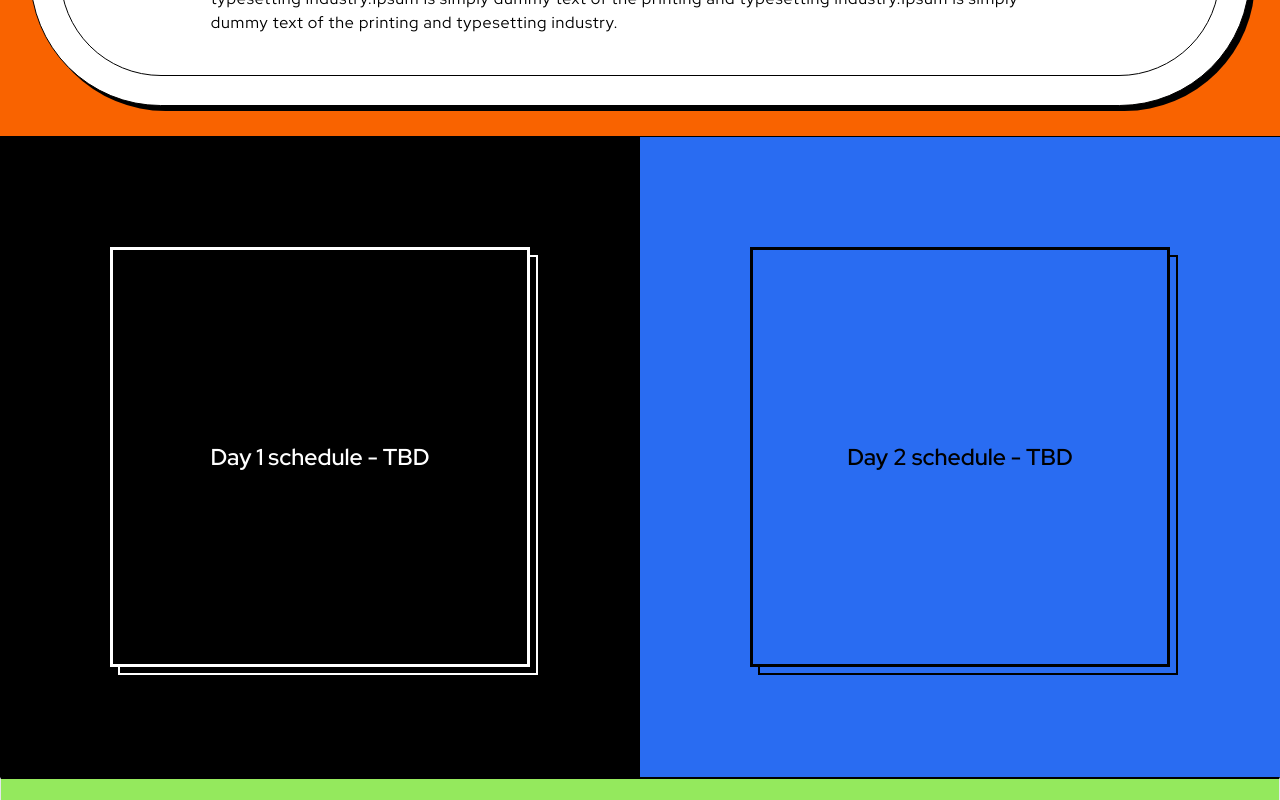
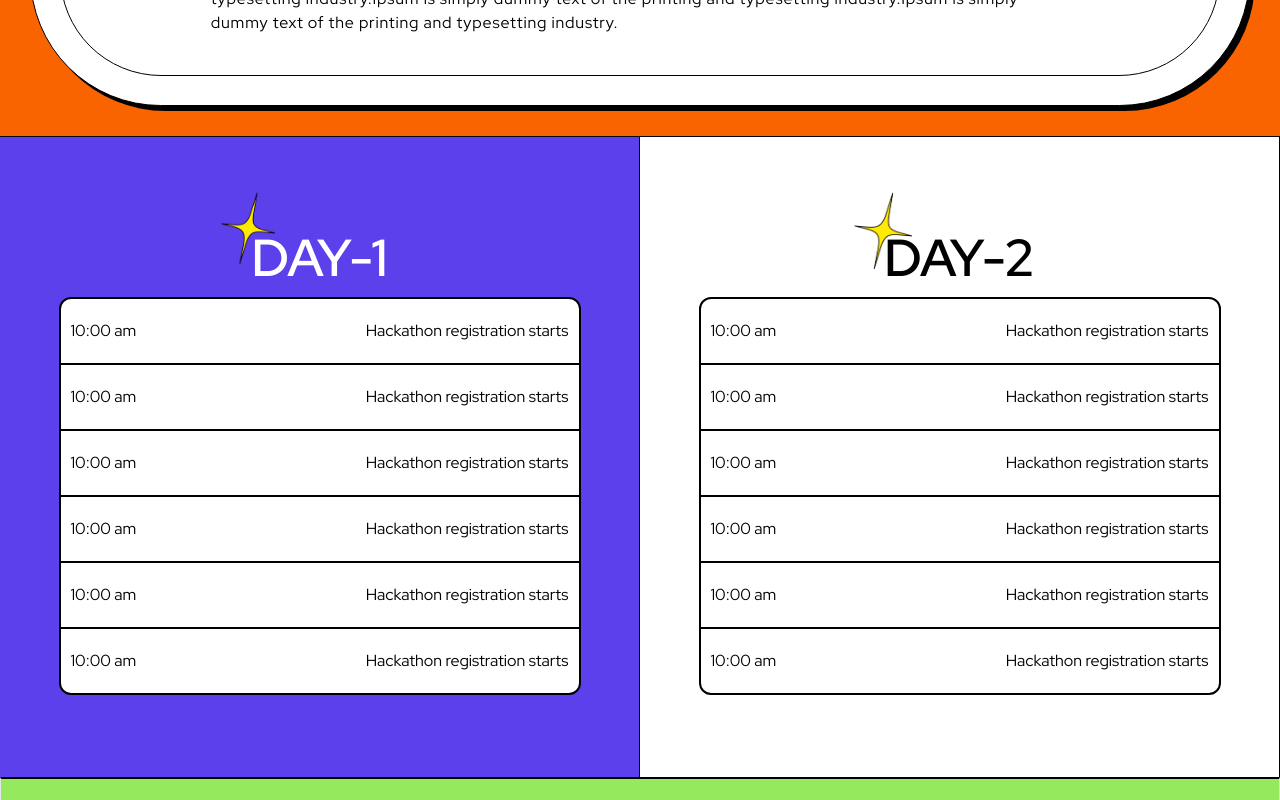
Before and after one commit to GDSC-NITJ/hackmol4.0, a Next.js app: page / in a window 1280 px wide. Shown: the part 1160-1960 px from the top of the page. Built offline with nearby package versions, Linux system fonts and the light colour scheme; a web font is replaced by a local one.

Commit message:
schedule update new version

```diff
--- a/src/components/Schedule.js
+++ b/src/components/Schedule.js
@@ -1,22 +1,33 @@
 import React from 'react';
-
+import star from '../public/Vector.png'
 const Schedule=()=>{
     return(
-        <div className='flex w-full'>
-            <div className='flex w-1/2 bg-black h-[640px] justify-center items-center'>
-                <div className='flex justify-center items-center text-white w-[420px] shadow-bordered-black h-[420px] border border-white border-[3px]'>
-                    <div>
-                        <h1 className='font-bold text-[23px]'>Day 1 schedule - TBD</h1>
-                    </div>
+        <div className='flex w-full flex-col lg:flex-row '>
+            <div className='flex flex-col w-1/2 h-[640px]  border-r-black border-r-[1.7px] justify-center items-center bg-lightblue'>
+
+                <div className='flex justify-center items-center font-bold text-[52px] text-white relative'> <img className='absolute top-[-27px] left-[-30px]' width={54} height={54}  src={star.src}/>DAY-1</div>
+                <div className='flex flex-col bg-white font-medium w-[522px]  border-black border-[2px] rounded-[12px]'>
+                    <div className='flex justify-between px-[10px] py-[20px]  border-b-black border-b-[2px]'><div>10:00 am</div><div>Hackathon registration starts</div></div>
+                    <div className='flex justify-between  px-[10px] py-[20px]  border-b-black border-b-[2px]'><div>10:00 am</div><div>Hackathon registration starts</div></div>
+                    <div className='flex justify-between  px-[10px] py-[20px]  border-b-black border-b-[2px]'><div>10:00 am</div><div>Hackathon registration starts</div></div>
+                    <div className='flex justify-between  px-[10px] py-[20px]  border-b-black border-b-[2px]'><div>10:00 am</div><div>Hackathon registration starts</div></div>
+                    <div className='flex justify-between  px-[10px] py-[20px]  border-b-black border-b-[2px]'><div>10:00 am</div><div>Hackathon     registration starts</div></div>
+                    <div className='flex justify-between  px-[10px] py-[20px]'><div>10:00 am</div><div>Hackathon     registration starts</div></div>
                 </div>
             </div>
-            <div className='flex w-1/2 bg-darkblue h-[640px] justify-center items-center   '>
-                <div className='flex justify-center items-center w-[420px] h-[420px] border shadow-bordered-blue border-black border-[3px]'>
-                    <div>
-                        <h1 className='font-bold text-[23px]'>Day 2 schedule - TBD</h1>
-                    </div>
+            <div className='flex flex-col w-1/2 h-[640px] border-r-black border-r-[1.7px] justify-center items-center'>
+
+            <div className='flex justify-center items-center font-bold text-[52px] relative'> <img className='absolute top-[-27px] left-[-30px]' width={58} height={58}  src={star.src}/>DAY-2</div>
+                <div className='flex flex-col bg-white font-medium w-[522px] border-black border-[2px] rounded-[12px]'>
+                    <div className='flex justify-between px-[10px] py-[20px] border-b-black border-b-[2px]'><div>10:00 am</div><div>Hackathon registration starts</div></div>
+                    <div className='flex justify-between  px-[10px] py-[20px] border-b-black border-b-[2px]'><div>10:00 am</div><div>Hackathon registration starts</div></div>
+                    <div className='flex justify-between  px-[10px] py-[20px] border-b-black border-b-[2px]'><div>10:00 am</div><div>Hackathon registration starts</div></div>
+                    <div className='flex justify-between  px-[10px] py-[20px] border-b-black border-b-[2px]'><div>10:00 am</div><div>Hackathon registration starts</div></div>
+                    <div className='flex justify-between  px-[10px] py-[20px] border-b-black border-b-[2px]'><div>10:00 am</div><div>Hackathon     registration starts</div></div>
+                    <div className='flex justify-between  px-[10px] py-[20px]'><div>10:00 am</div><div>Hackathon     registration starts</div></div>
                 </div>
             </div>
+
         </div>
     )
 }
--- a/src/components/TrackAndPrices.js
+++ b/src/components/TrackAndPrices.js
@@ -14,7 +14,7 @@ function TrackAndPrices() {
           <div className='flex justify-center items-center p-0   w-[398px]  h-[64px]  gap-[40px]  max-sm:gap-[15px]'>
             <div className='flex flex-col justify-center items-center border border-black bg-[#94E95D] rounded-[12px] px-[40px] py-[20px] gap-[20px] w-[294px]  h-[64px] border border-black border-[1px] shadow-[5px_5px_0px_#000000]'>
 
-              <h1 className='font-bold text-[19px]'>Fresher’s Track</h1>
+              <h1 className='font-bold text-[19px]'>Fresher's Track</h1>
             </div>
             <button className='flex flex-col justify-center items-center border border-black bg-[#FFFFFF] rounded-[12px] px-[40px] py-[20px] gap-[20px] w-[64px] h-[60px]  border border-black border-[0.820513px] shadow-[4.10256px_4.10256px_0px_#000000]' onClick={() => setState(0)}>
 
--- a/tailwind.config.js
+++ b/tailwind.config.js
@@ -8,7 +8,8 @@ module.exports = {
       colors:{
         'lighgreen':'#94E95D',
         'darkblue':' #296CF2',
-        'orange': '#F96300'
+        'orange': '#F96300',
+        'lightblue':'#5C40EC'
       },
       boxShadow:{
         '3xl':'5px 5px black',
```
Also changed, not shown: src/public/Vector.png (added).
